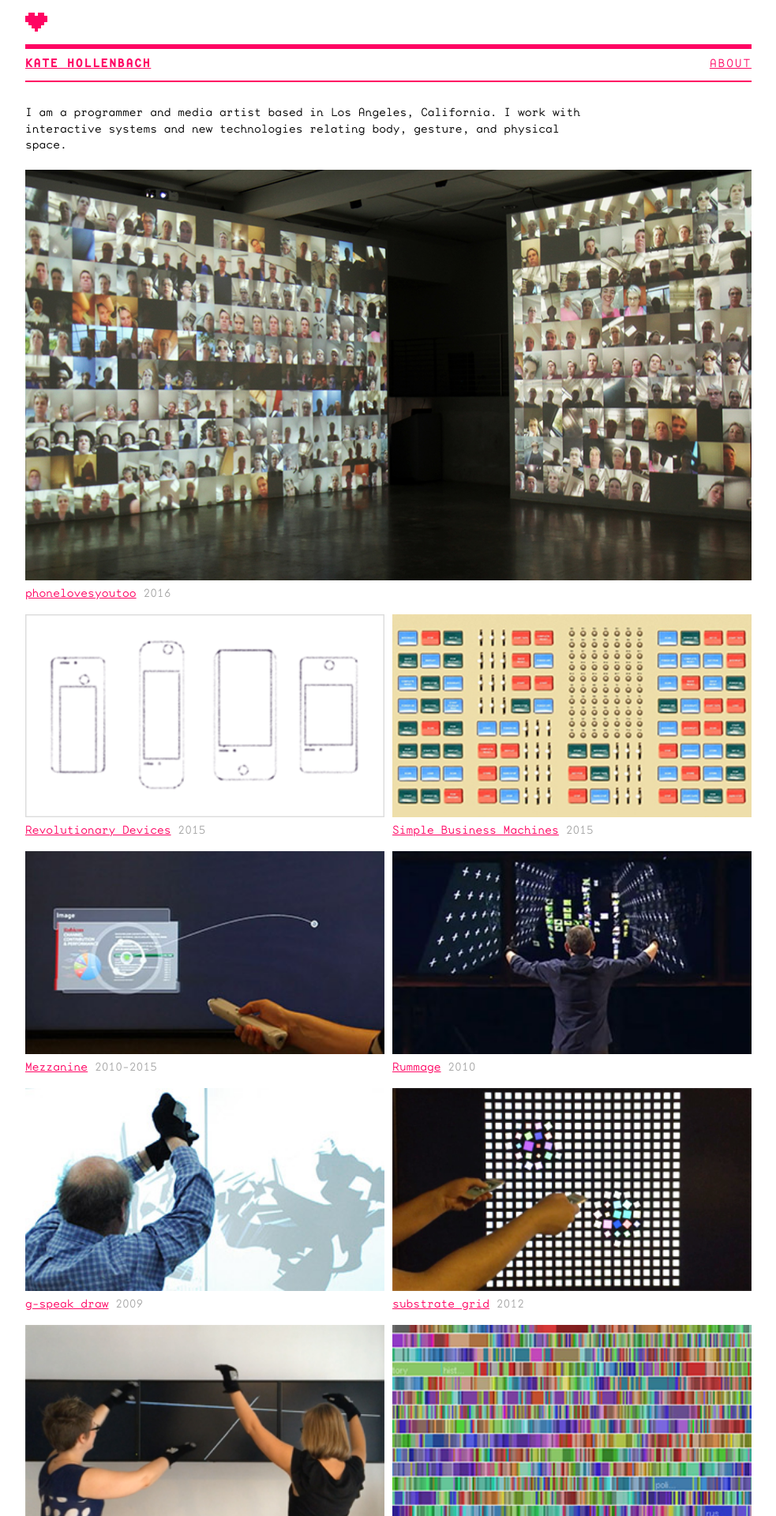
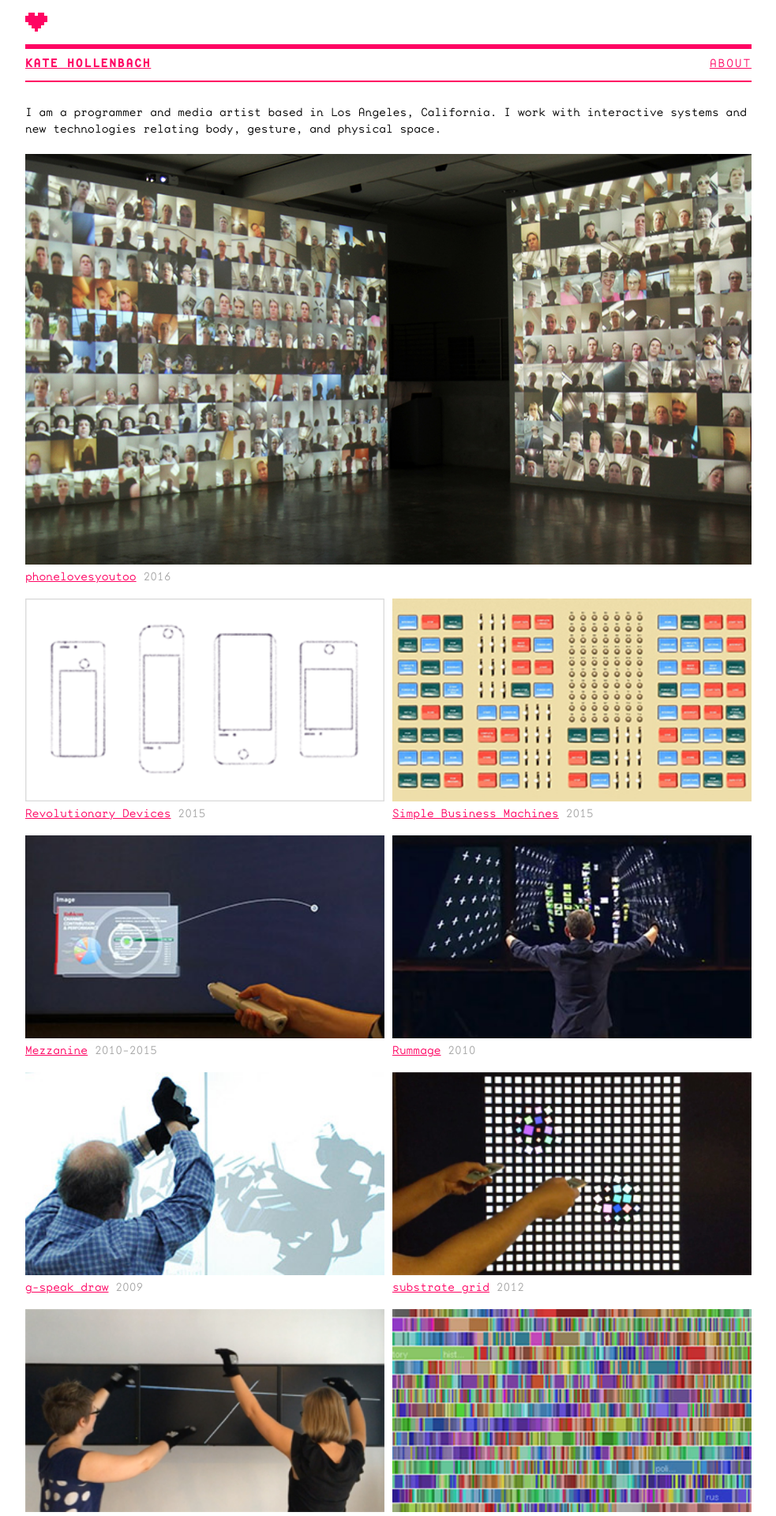
Before and after one commit to kjhollen/kjhollen.github.io, a Jekyll site: the page built from index.html, in a window 1280 px wide. Shown: the top 1920 px of the page at 79% size, without its empty margins (148-1131 px from the left). Built offline with Jekyll 4.4.1, drawn with Linux system fonts in a browser that asks for light colours; nearby versions of some CDN libraries.

Commit message:
update intro formatting on index.html

```diff
--- a/css/screen.css
+++ b/css/screen.css
@@ -176,9 +176,7 @@ h1, h2, #site-menu {
 .intro {
   margin-left: 10px;
   margin-bottom: 1em;
-  display: inline-block;
-  max-width: 734px;
-}
+  display: inline-block;}
 
 #works {
   display: flex;
```
